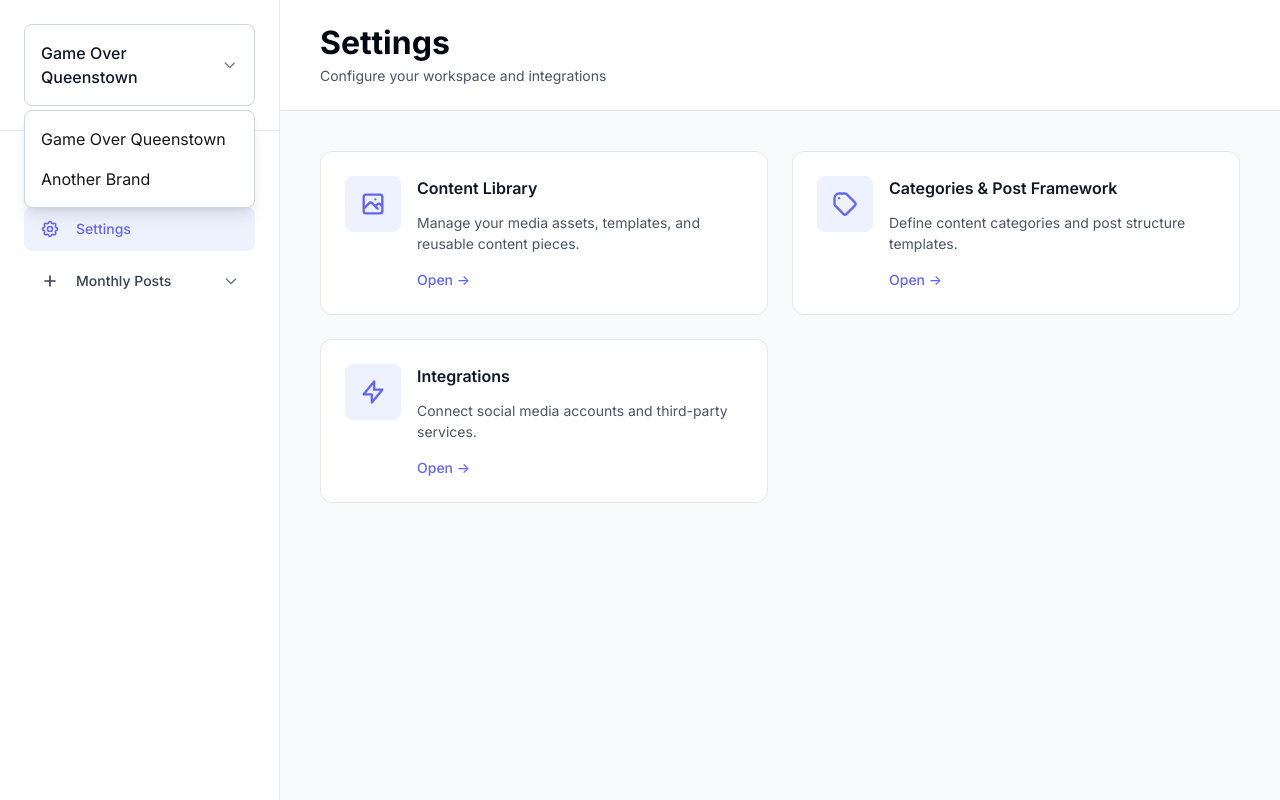
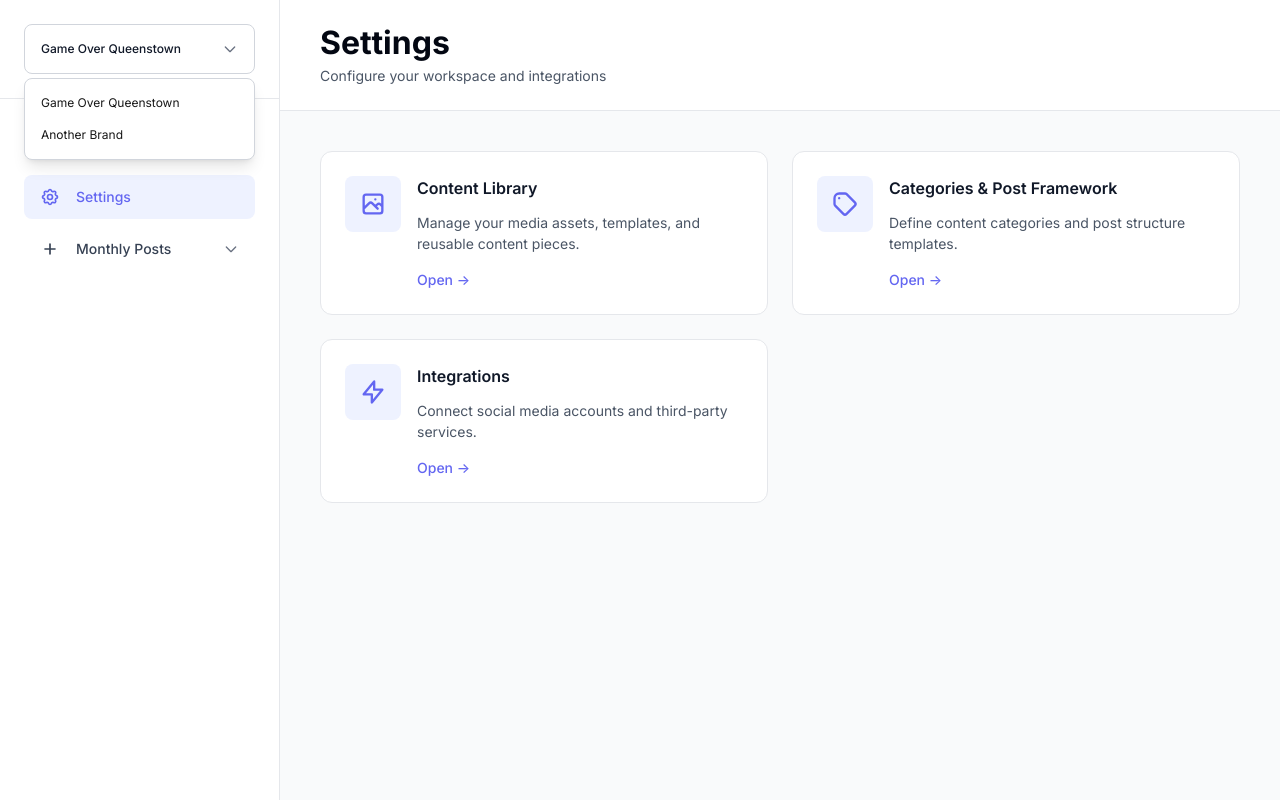
Before and after one commit to andrewferdinando/ferdyv2, a Next.js app: page /settings in a window 1280 px wide. Both pictures are taken after a click on the button "Game Over Queenstown". Built offline with nearby package versions, Linux system fonts and the light colour scheme.

Commit message:
fix: Make dropdown options text size consistent with selected brand
- Added text-xs class to dropdown options
- Now both selected brand and dropdown options use the same smaller text size
- Creates visual consistency across the entire dropdown component

```diff
--- a/src/components/navigation/Sidebar.tsx
+++ b/src/components/navigation/Sidebar.tsx
@@ -71,17 +71,17 @@ export default function Sidebar({ className = '' }: SidebarProps) {
             onClick={() => setIsBrandDropdownOpen(!isBrandDropdownOpen)}
             className="w-full flex items-center justify-between p-4 text-left bg-white border border-gray-300 rounded-lg hover:border-gray-400 transition-all duration-200"
           >
-            <span className="font-medium text-gray-900">Game Over Queenstown</span>
+            <span className="font-medium text-gray-900 text-xs">Game Over Queenstown</span>
             <ChevronDownIcon className="w-4 h-4 text-gray-500" />
           </button>
 
           {isBrandDropdownOpen && (
             <div className="absolute top-full left-0 right-0 mt-1 bg-white border border-gray-300 rounded-lg shadow-lg z-10">
               <div className="p-2">
-                <div className="p-2 hover:bg-gray-50 rounded cursor-pointer">
+                <div className="p-2 hover:bg-gray-50 rounded cursor-pointer text-xs">
                   Game Over Queenstown
                 </div>
-                <div className="p-2 hover:bg-gray-50 rounded cursor-pointer">
+                <div className="p-2 hover:bg-gray-50 rounded cursor-pointer text-xs">
                   Another Brand
                 </div>
               </div>
```
